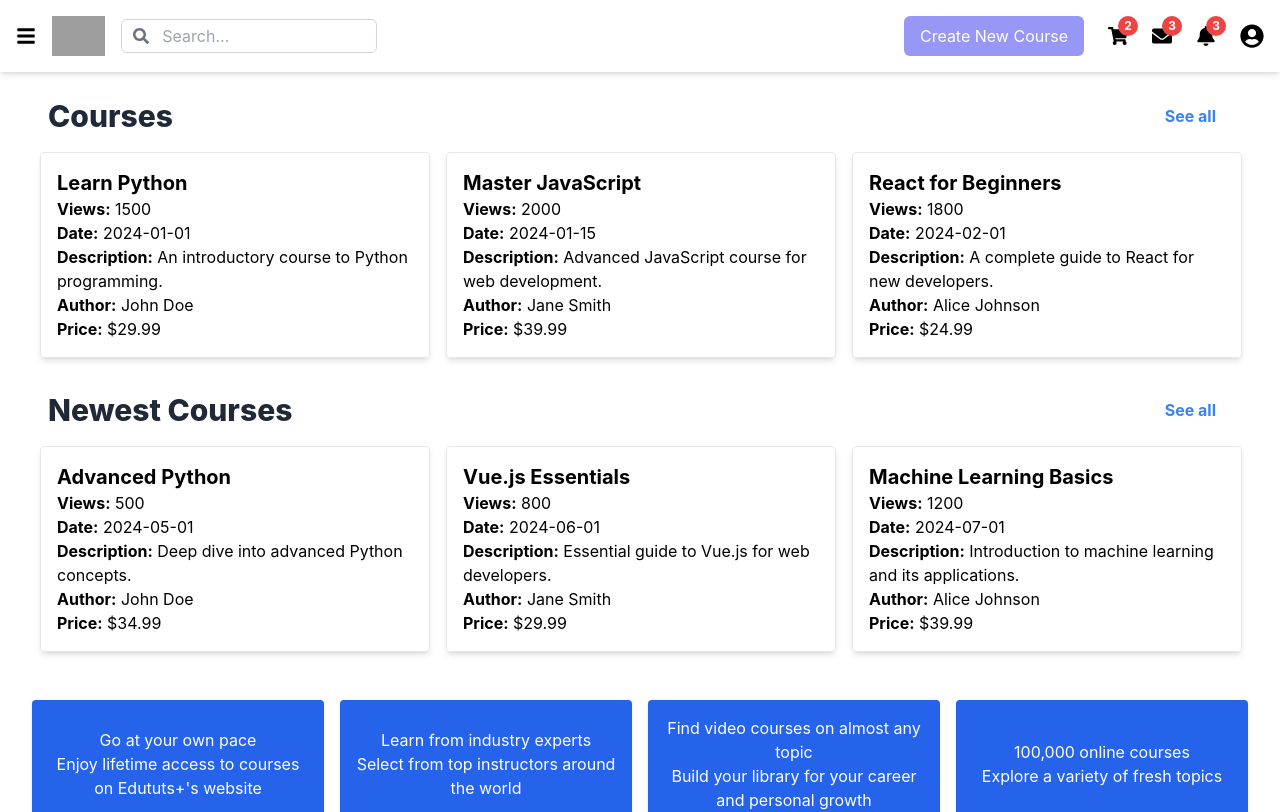
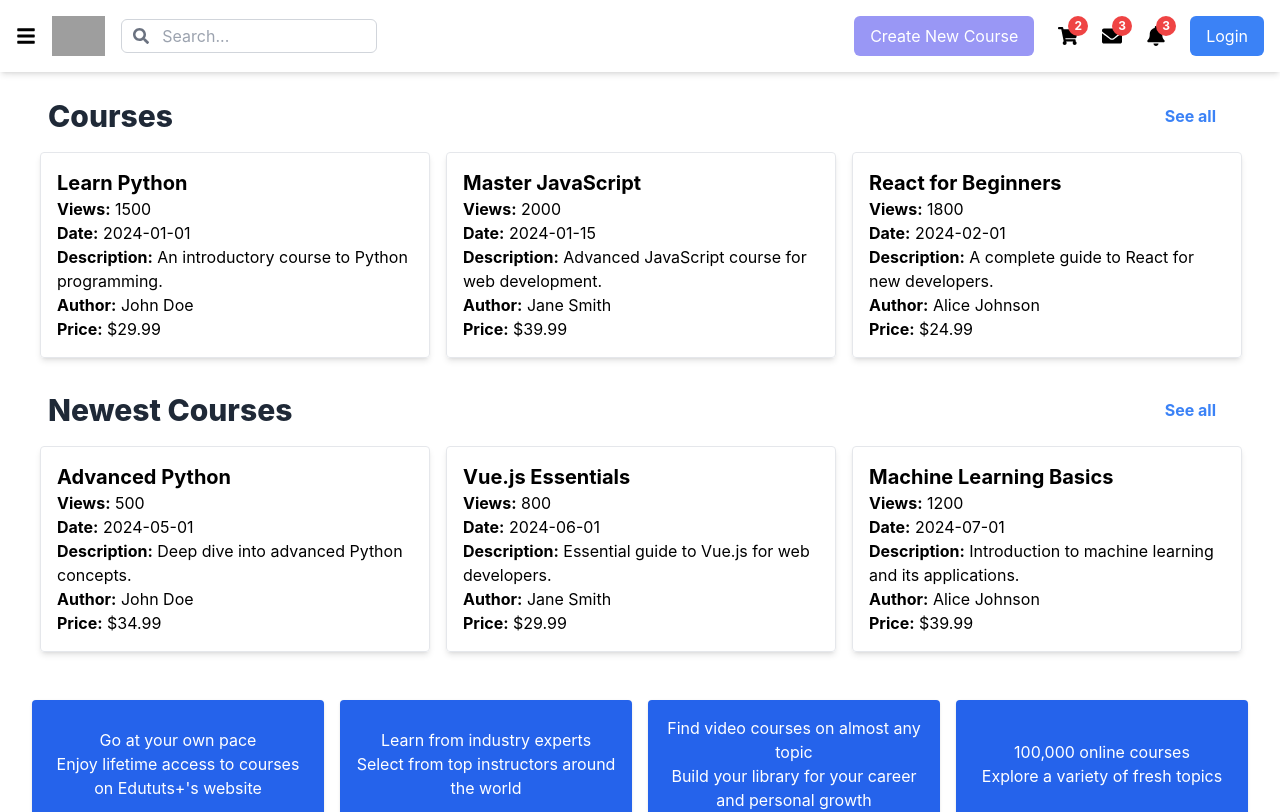
Before and after one commit to Ka213s/Clonesera, a React (Create React App) app: page / in a window 1280 px wide. Shown: the top 812 px of the page. Built offline with nearby package versions, Linux system fonts and the light colour scheme; grey boxes are pictures that could not be loaded.

Commit message:
Fix Header

```diff
--- a/src/components/Header/Header.tsx
+++ b/src/components/Header/Header.tsx
@@ -1,6 +1,6 @@
 import React, { useState, useEffect } from 'react';
 import { FaShoppingCart, FaEnvelope, FaBell, FaUserCircle, FaBars, FaSearch } from 'react-icons/fa';
-import { useNavigate, NavigateFunction , Link } from 'react-router-dom'; // Import NavigateFunction type
+import { useNavigate, NavigateFunction, Link } from 'react-router-dom'; // Import NavigateFunction type
 import { handleLogout } from '../../components/Logout';
 
 interface HeaderProps {
@@ -8,9 +8,11 @@ interface HeaderProps {
 }
 
 const Header: React.FC<HeaderProps> = ({ toggleMenu }) => {
+  const navigate: NavigateFunction = useNavigate();
   const [showDropdown, setShowDropdown] = useState(false);
   const [showBellNotification, setShowBellNotification] = useState(false);
   const [showEmailNotifications, setShowEmailNotifications] = useState(false);
+  const [isLoggedIn, setIsLoggedIn] = useState(false);
 
   const toggleDropdown = () => {
     setShowDropdown(!showDropdown);
@@ -21,6 +23,13 @@ const Header: React.FC<HeaderProps> = ({ toggleMenu }) => {
   const toggleBellNotification = () => {
     setShowBellNotification(!showBellNotification);
   };
+
+  useEffect(() => {
+    const userData = localStorage.getItem('userData');
+    if (userData) {
+      setIsLoggedIn(true);
+    }
+  }, []);
 
   return (
     <header className="flex items-center justify-between p-4 bg-white shadow-md fixed top-0 left-0 w-full z-30">
@@ -64,7 +73,7 @@ const Header: React.FC<HeaderProps> = ({ toggleMenu }) => {
           </div>
         </div>
         <div className="relative" onClick={toggleBellNotification}>
-          <FaBell className="text-xl cursor-pointer" onClick={() => setShowBellNotification(true)}/>
+          <FaBell className="text-xl cursor-pointer" onClick={() => setShowBellNotification(true)} />
           {showBellNotification && (
             <div className="absolute top-0 right-0 mt-10 py-2 w-48 bg-white border border-gray-300 rounded-md shadow-lg">
               <ul>
@@ -78,6 +87,7 @@ const Header: React.FC<HeaderProps> = ({ toggleMenu }) => {
             3
           </div>
         </div>
+        {isLoggedIn ? (
           <div className="relative" onClick={toggleDropdown}>
             <FaUserCircle className="text-2xl cursor-pointer" />
             {showDropdown && (
@@ -90,11 +100,16 @@ const Header: React.FC<HeaderProps> = ({ toggleMenu }) => {
                   <li className="px-4 py-2 hover:bg-gray-100 cursor-pointer">Setting</li>
                   <li className="px-4 py-2 hover:bg-gray-100 cursor-pointer">Help</li>
                   <li className="px-4 py-2 hover:bg-gray-100 cursor-pointer">Send Feedback</li>
-                <li className="px-4 py-2 hover:bg-gray-100 cursor-pointer">Sign Out</li>
+                  <li className="px-4 py-2 hover:bg-gray-100 cursor-pointer" onClick={() => handleLogout(navigate)}>Sign Out</li>
                 </ul>
               </div>
             )}
           </div>
+        ) : (
+          <Link to="/login" className="px-4 py-2 text-white bg-blue-500 rounded-md hover:bg-blue-600">
+            Login
+          </Link>
+        )}
       </div>
     </header>
   );
```
Lines whose indentation alone changed are shown as unchanged.
